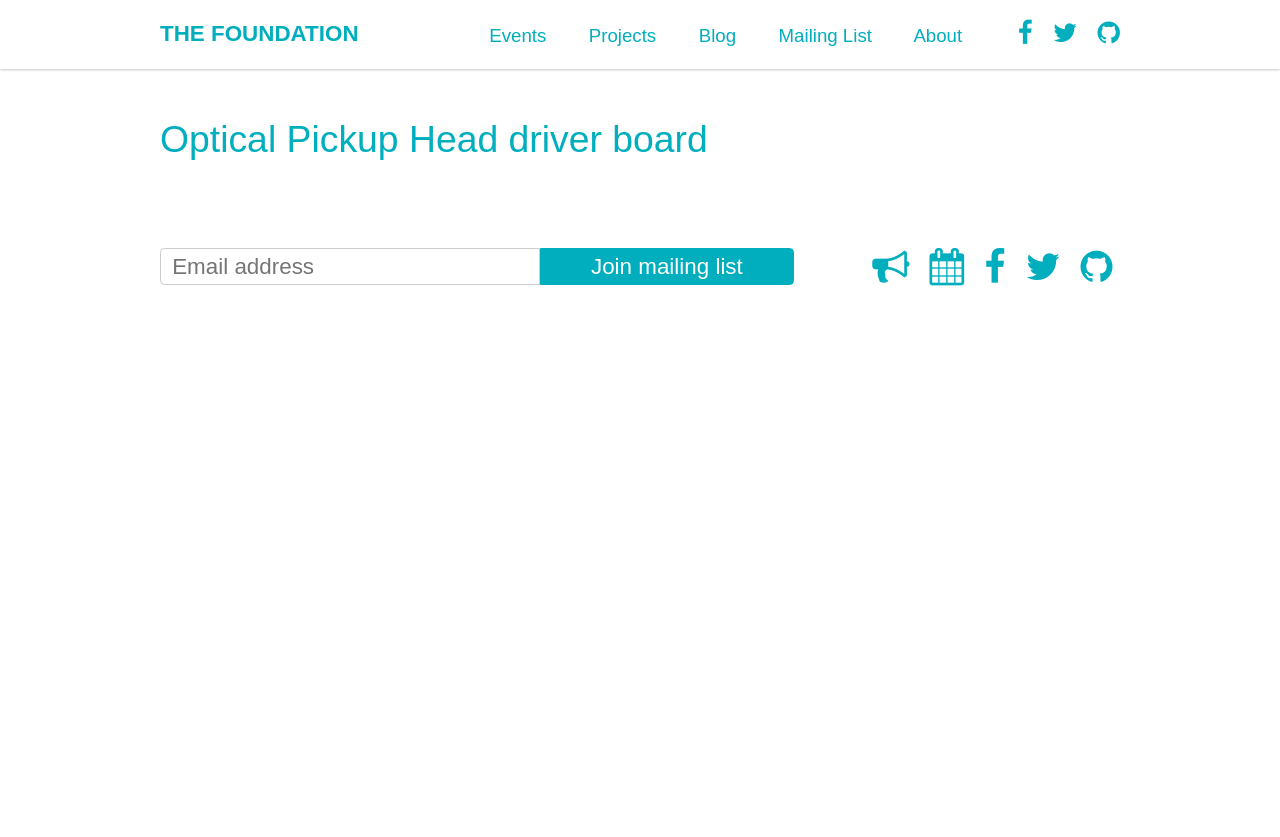
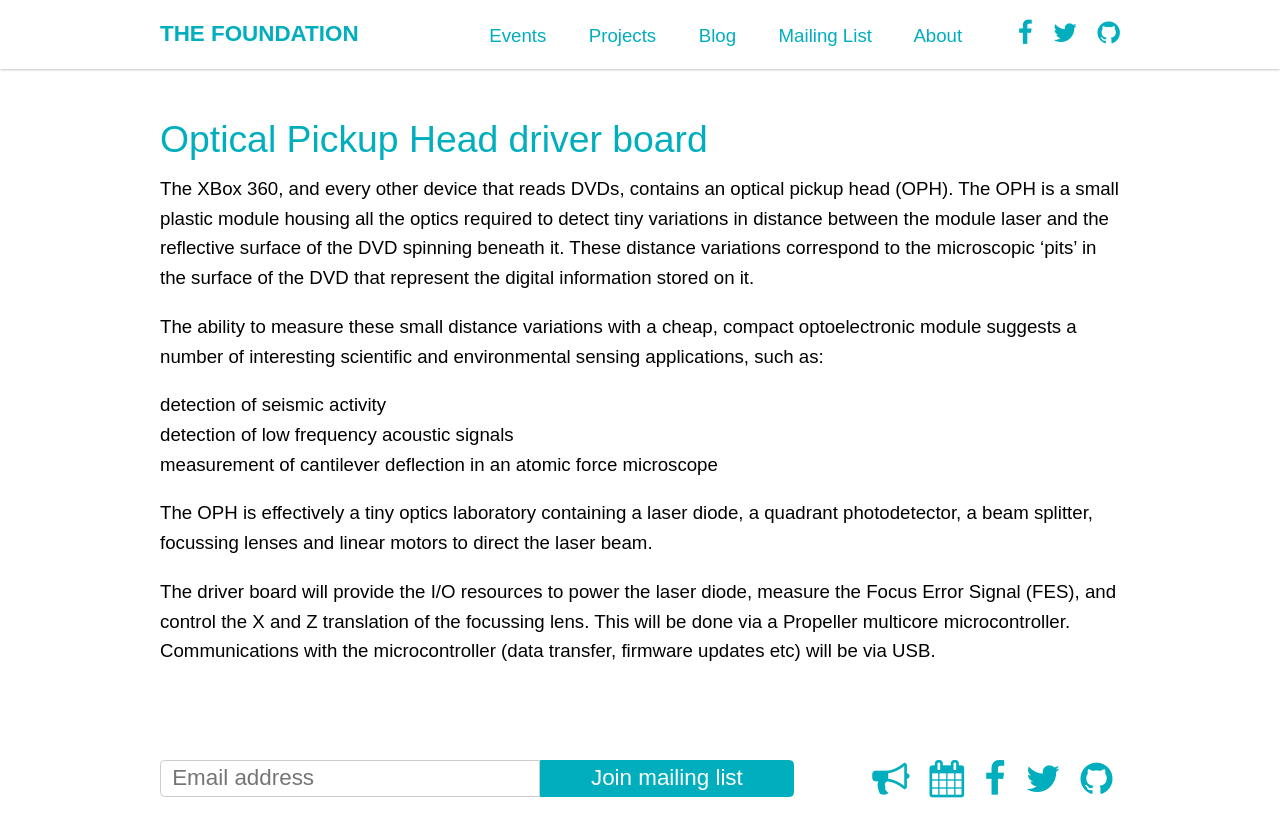
Before and after one commit to the-foundation/the-foundation.github.io, a Jekyll site: the page built from projects/oph/index.md, in a window 1280 px wide. Shown: the top 837 px of the page. Built offline with Jekyll 4.4.1, drawn with Linux system fonts in a browser that asks for light colours; nearby versions of some CDN libraries.

Commit message:
Update index.md

```diff
--- a/projects/oph/index.md
+++ b/projects/oph/index.md
@@ -4,8 +4,30 @@ layout: bare
 ---
 
 # Optical Pickup Head driver board
+
+The XBox 360, and every other device that reads DVDs, contains an optical pickup head (OPH). The OPH is a small plastic module housing all the optics required to detect tiny variations in distance between the module laser and the reflective surface of the DVD spinning beneath it. These distance variations correspond to the microscopic 'pits' in the surface of the DVD that represent the digital information stored on it.
+
+The ability to measure these small distance variations with a cheap, compact optoelectronic module suggests a number of interesting scientific and environmental sensing applications, such as:
+
+- detection of seismic activity
+- detection of low frequency acoustic signals
+- measurement of cantilever deflection in an atomic force microscope
+
+The OPH is effectively a tiny optics laboratory containing a laser diode, a quadrant photodetector, a beam splitter, focussing lenses and linear motors to direct the laser beam.
+
+<!-- picture of OPH -->
+
+The driver board will provide the I/O resources to power the laser diode, measure the Focus Error Signal (FES), and control the X and Z translation of the focussing lens. This will be done via a Propeller multicore microcontroller. Communications with the microcontroller (data transfer, firmware updates etc) will be via USB.
+
+<!-- picture of v1 OPH driver -->
+
+<!-- screen capture of layout of v2 OPH driver -->
+
+<!-- link to archive of CAD files for download -->
+
 <!--
 <div class="CAD_files">
+
   <h2><a href="/projects/oph/pcb/OPH Driver Mk 2.kicad_pcb">PCB layout</a></h2> in KiCAD format. Note: currently under active development!
 </div>
 -->
```
